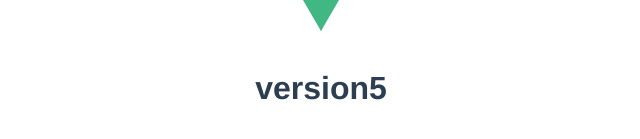
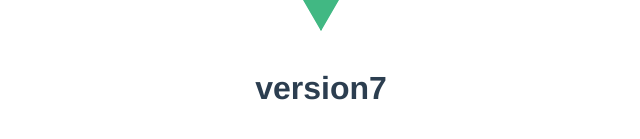
Before and after one commit to beyond-sw-camp/be06-4th-Dopamines-BOOT_UP, a Vue app in the folder frontend/: page / in a window 1280 px wide. Shown: the part 215-354 px from the top of the page, without its empty margins (319-959 px from the left). Built offline with nearby package versions, Linux system fonts and the light colour scheme.

Commit message:
[Feat]버전 테스트를 위한 hello파일 수정7

```diff
--- a/frontend/src/components/HelloWorld.vue
+++ b/frontend/src/components/HelloWorld.vue
@@ -1,5 +1,5 @@
 <template>
-  <h1>version5</h1>
+  <h1>version7</h1>
 </template>
 
 <script>
```
